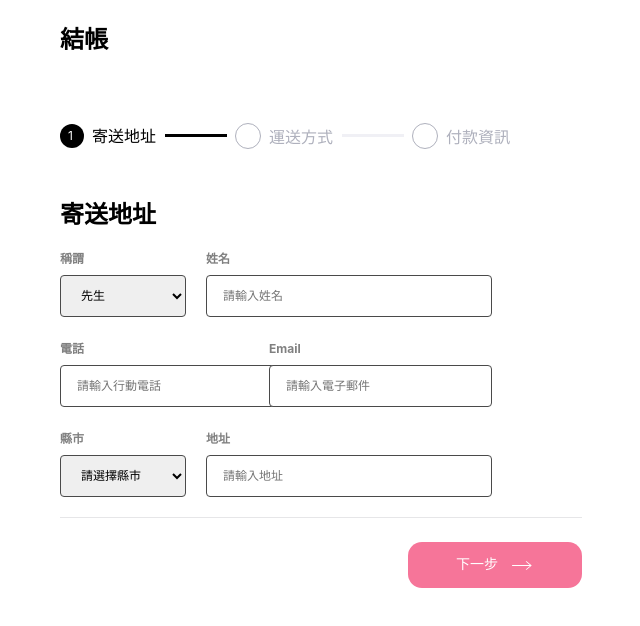
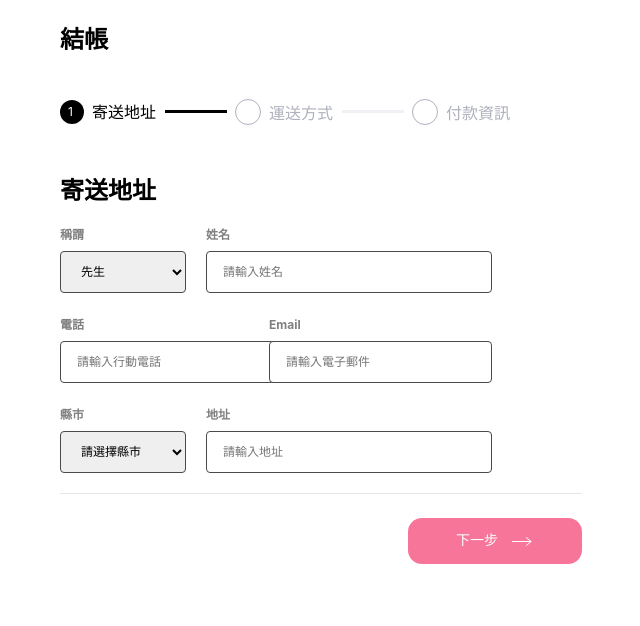
Before and after one commit to thAilurus/Alpha-shop, a React (Create React App) app: page / in a window 1280 px wide. Shown: the top 626 px of the page, without its empty margins (62-702 px from the left). Built offline with nearby package versions, Linux system fonts and the light colour scheme.

Commit message:
Narrow the margin-top of progressContainer to 24px

```diff
--- a/src/components/register/StepProgress/StepProgress.module.scss
+++ b/src/components/register/StepProgress/StepProgress.module.scss
@@ -2,7 +2,7 @@
   display: flex;
   align-items: center;
   justify-content: space-between;
-  margin-top: 48px;
+  margin-top: 24px;
 
   .progressGroup {
     display: flex;
```
